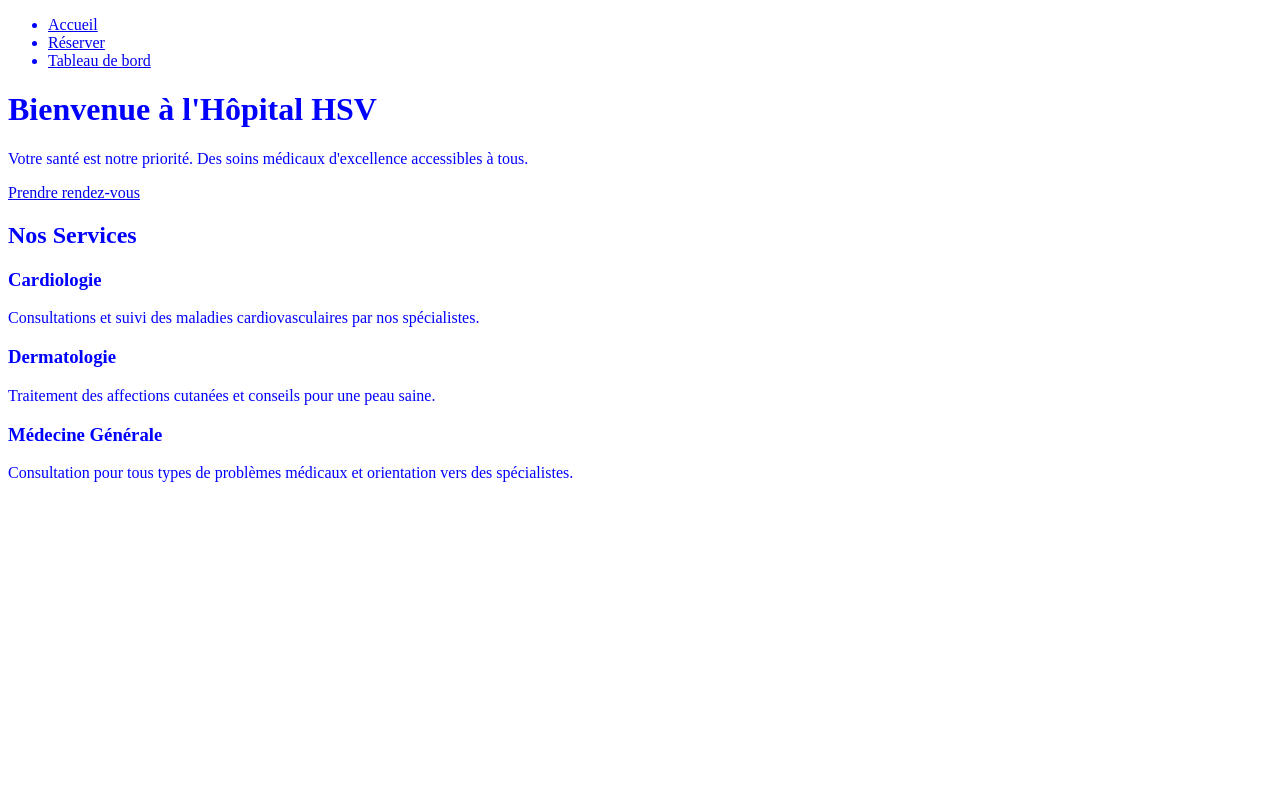
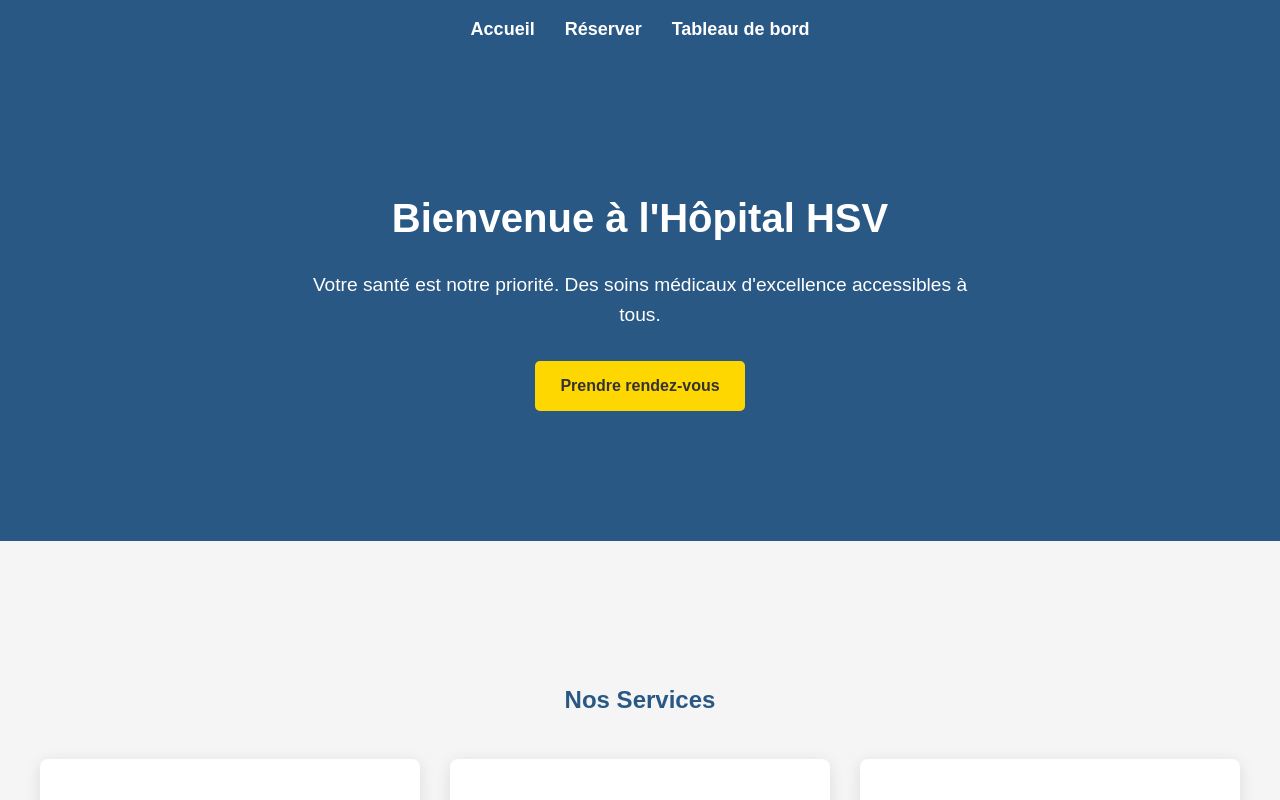
Before and after one commit to Titi7834/hopital-hsv, a React app: page / in a window 1280 px wide. Shown: the top 800 px of the page. Built offline with nearby package versions, Linux system fonts and the light colour scheme.

Commit message:
Update App.css

```diff
--- a/src/App.css
+++ b/src/App.css
@@ -1,3 +1,494 @@
-body{
-    color : blue;
+body {
+    font-family: 'Arial', sans-serif;
+    line-height: 1.6;
+    color: #333;
+    background-color: #f5f5f5;
+    margin: 0;
+    padding: 0;
 }
+
+/* Navigation */
+nav {
+    background-color: #2a5885;
+    padding: 15px 0;
+}
+
+nav ul {
+    display: flex;
+    justify-content: center;
+    list-style: none;
+    padding: 0;
+    margin: 0;
+}
+
+nav li {
+    margin: 0 15px;
+}
+
+nav a {
+    color: white;
+    text-decoration: none;
+    font-weight: bold;
+    font-size: 16px;
+    transition: color 0.3s;
+}
+
+nav a:hover {
+    color: #e0e0e0;
+}
+
+.container {
+    max-width: 1200px;
+    margin: 0 auto;
+    padding: 20px;
+}
+
+h2 {
+    color: #2a5885;
+    margin-bottom: 20px;
+}
+
+/* Formulaire de rendez-vous */
+.appointment-form {
+    margin-top: 30px;
+}
+
+.btn-show-form {
+    background-color: #2a5885;
+    color: white;
+    border: none;
+    padding: 10px 20px;
+    border-radius: 5px;
+    cursor: pointer;
+    font-size: 16px;
+    transition: background-color 0.3s;
+}
+
+.btn-show-form:hover {
+    background-color: #1e3c5b;
+}
+
+.form-rdv {
+    background-color: white;
+    border-radius: 8px;
+    padding: 25px;
+    box-shadow: 0 2px 10px rgba(0, 0, 0, 0.1);
+    max-width: 600px;
+    margin-top: 20px;
+}
+
+.form-group {
+    margin-bottom: 15px;
+}
+
+.form-group label {
+    display: block;
+    margin-bottom: 8px;
+    font-weight: bold;
+    color: #555;
+}
+
+.form-group input,
+.form-group select {
+    width: 100%;
+    padding: 10px;
+    border: 1px solid #ddd;
+    border-radius: 4px;
+    font-size: 16px;
+}
+
+.form-actions {
+    display: flex;
+    gap: 10px;
+    margin-top: 20px;
+}
+
+.btn-submit {
+    background-color: #4CAF50;
+    color: white;
+    border: none;
+    padding: 10px 20px;
+    border-radius: 5px;
+    cursor: pointer;
+    font-size: 16px;
+    transition: background-color 0.3s;
+}
+
+.btn-cancel {
+    background-color: #f44336;
+    color: white;
+    border: none;
+    padding: 10px 20px;
+    border-radius: 5px;
+    cursor: pointer;
+    font-size: 16px;
+    transition: background-color 0.3s;
+}
+
+.btn-submit:hover {
+    background-color: #388e3c;
+}
+
+.btn-cancel:hover {
+    background-color: #d32f2f;
+}
+
+.success-message {
+    background-color: #dff0d8;
+    color: #3c763d;
+    padding: 15px;
+    border-radius: 5px;
+    margin-top: 20px;
+    border: 1px solid #d6e9c6;
+}
+
+.error-message {
+    background-color: #f2dede;
+    color: #a94442;
+    padding: 15px;
+    border-radius: 5px;
+    margin-top: 20px;
+    border: 1px solid #ebccd1;
+}
+
+/* HomePage Styles */
+.hero-section {
+    background-color: #2a5885;
+    color: white;
+    padding: 60px 0;
+    text-align: center;
+    margin-bottom: 40px;
+}
+
+.hero-text {
+    font-size: 1.2rem;
+    max-width: 700px;
+    margin: 20px auto;
+}
+
+.cta-buttons {
+    margin-top: 30px;
+}
+
+.btn-primary {
+    background-color: #4CAF50;
+    color: white;
+    text-decoration: none;
+    padding: 12px 25px;
+    border-radius: 5px;
+    font-weight: bold;
+    display: inline-block;
+    transition: background-color 0.3s;
+}
+
+.btn-primary:hover {
+    background-color: #388e3c;
+}
+
+.features-section {
+    padding: 40px 0;
+    text-align: center;
+}
+
+.features-section h2 {
+    margin-bottom: 40px;
+}
+
+.features-grid {
+    display: flex;
+    justify-content: space-between;
+    flex-wrap: wrap;
+    gap: 30px;
+}
+
+.feature-card {
+    flex: 1;
+    min-width: 250px;
+    background-color: white;
+    padding: 25px;
+    border-radius: 8px;
+    box-shadow: 0 2px 10px rgba(0, 0, 0, 0.1);
+}
+
+.feature-card h3 {
+    color: #2a5885;
+    margin-bottom: 15px;
+}
+
+/* Dashboard Styles */
+.dashboard-page {
+    padding-bottom: 40px;
+}
+
+.dashboard-intro {
+    max-width: 800px;
+    margin-bottom: 30px;
+}
+
+.dashboard-section {
+    background-color: white;
+    padding: 25px;
+    border-radius: 8px;
+    box-shadow: 0 2px 10px rgba(0, 0, 0, 0.1);
+    margin-top: 30px;
+}
+
+.dashboard-section h3 {
+    color: #2a5885;
+    margin-bottom: 15px;
+}
+
+/* Hospital Stats Component */
+.hospital-stats {
+    margin-top: 30px;
+}
+
+.stats-grid {
+    display: flex;
+    justify-content: space-between;
+    flex-wrap: wrap;
+    gap: 20px;
+    margin-bottom: 30px;
+}
+
+.stat-card {
+    flex: 1;
+    min-width: 200px;
+    background-color: white;
+    padding: 20px;
+    border-radius: 8px;
+    box-shadow: 0 2px 10px rgba(0, 0, 0, 0.1);
+    text-align: center;
+}
+
+.stat-value {
+    font-size: 2.5rem;
+    font-weight: bold;
+    color: #2a5885;
+    margin: 15px 0;
+}
+
+.specialties-section {
+    background-color: white;
+    padding: 25px;
+    border-radius: 8px;
+    box-shadow: 0 2px 10px rgba(0, 0, 0, 0.1);
+}
+
+.specialties-list {
+    display: flex;
+    flex-wrap: wrap;
+    gap: 15px;
+    padding: 0;
+    list-style: none;
+}
+
+.specialties-list li {
+    background-color: #e8f4f8;
+    color: #2a5885;
+    padding: 8px 15px;
+    border-radius: 20px;
+    font-weight: 500;
+}
+
+.loading-spinner {
+    text-align: center;
+    padding: 30px;
+    color: #666;
+}
+
+/* Style de la barre de navigation */
+nav {
+    background-color: #2a5885;
+    padding: 15px 0;
+}
+
+nav ul {
+    display: flex;
+    justify-content: center;
+    list-style-type: none;
+    margin: 0;
+    padding: 0;
+}
+
+nav li {
+    margin: 0 15px;
+}
+
+nav a {
+    color: white;
+    text-decoration: none;
+    font-size: 18px;
+    font-weight: bold;
+    transition: color 0.3s;
+}
+
+nav a:hover {
+    color: #ffd700;
+}
+
+/* Styles pour la page d'accueil */
+.hero-section {
+    background-color: #2a5885;
+    color: white;
+    padding: 80px 0;
+    text-align: center;
+}
+
+.hero-section h1 {
+    font-size: 2.5rem;
+    margin-bottom: 20px;
+}
+
+.hero-text {
+    font-size: 1.2rem;
+    max-width: 700px;
+    margin: 0 auto 30px;
+}
+
+.cta-buttons {
+    margin: 30px 0;
+}
+
+.btn-primary {
+    background-color: #ffd700;
+    color: #333;
+    text-decoration: none;
+    padding: 12px 25px;
+    border-radius: 5px;
+    font-weight: bold;
+    display: inline-block;
+    transition: background-color 0.3s;
+}
+
+.btn-primary:hover {
+    background-color: #ffea00;
+}
+
+.features-section {
+    padding: 60px 0;
+    text-align: center;
+}
+
+.features-section h2 {
+    margin-bottom: 40px;
+}
+
+.features-grid {
+    display: grid;
+    grid-template-columns: repeat(auto-fill, minmax(300px, 1fr));
+    gap: 30px;
+}
+
+.feature-card {
+    background-color: white;
+    padding: 30px;
+    border-radius: 8px;
+    box-shadow: 0 3px 15px rgba(0, 0, 0, 0.1);
+    transition: transform 0.3s;
+}
+
+.feature-card:hover {
+    transform: translateY(-5px);
+}
+
+.feature-card h3 {
+    color: #2a5885;
+    margin-bottom: 15px;
+}
+
+/* Styles pour le tableau de bord */
+.dashboard-page {
+    min-height: 100vh;
+    background-color: #f5f5f5;
+}
+
+.dashboard-intro {
+    font-size: 1.1rem;
+    color: #555;
+    margin-bottom: 30px;
+}
+
+.dashboard-section {
+    background-color: white;
+    padding: 25px;
+    margin-bottom: 25px;
+    border-radius: 8px;
+    box-shadow: 0 2px 10px rgba(0, 0, 0, 0.1);
+}
+
+.dashboard-section h3 {
+    color: #2a5885;
+    margin-bottom: 15px;
+}
+
+.hospital-stats {
+    margin: 30px 0;
+}
+
+.stats-grid {
+    display: grid;
+    grid-template-columns: repeat(auto-fill, minmax(250px, 1fr));
+    gap: 20px;
+    margin-bottom: 30px;
+}
+
+.stat-card {
+    background-color: white;
+    text-align: center;
+    padding: 25px;
+    border-radius: 8px;
+    box-shadow: 0 2px 10px rgba(0, 0, 0, 0.1);
+}
+
+.stat-card h3 {
+    color: #555;
+    font-size: 1.2rem;
+    margin-bottom: 15px;
+}
+
+.stat-value {
+    font-size: 2.5rem;
+    font-weight: bold;
+    color: #2a5885;
+    margin-bottom: 10px;
+}
+
+.stat-card p {
+    color: #777;
+    font-size: 0.9rem;
+}
+
+.specialties-section {
+    background-color: white;
+    padding: 25px;
+    border-radius: 8px;
+    box-shadow: 0 2px 10px rgba(0, 0, 0, 0.1);
+}
+
+.specialties-section h3 {
+    color: #2a5885;
+    margin-bottom: 20px;
+}
+
+.specialties-list {
+    display: grid;
+    grid-template-columns: repeat(auto-fill, minmax(200px, 1fr));
+    gap: 15px;
+    list-style: none;
+    padding: 0;
+}
+
+.specialties-list li {
+    background-color: #eef5ff;
+    padding: 12px 15px;
+    border-radius: 5px;
+    color: #2a5885;
+    font-weight: 500;
+}
+
+.loading-spinner {
+    text-align: center;
+    padding: 30px;
+    color: #777;
+}
```
